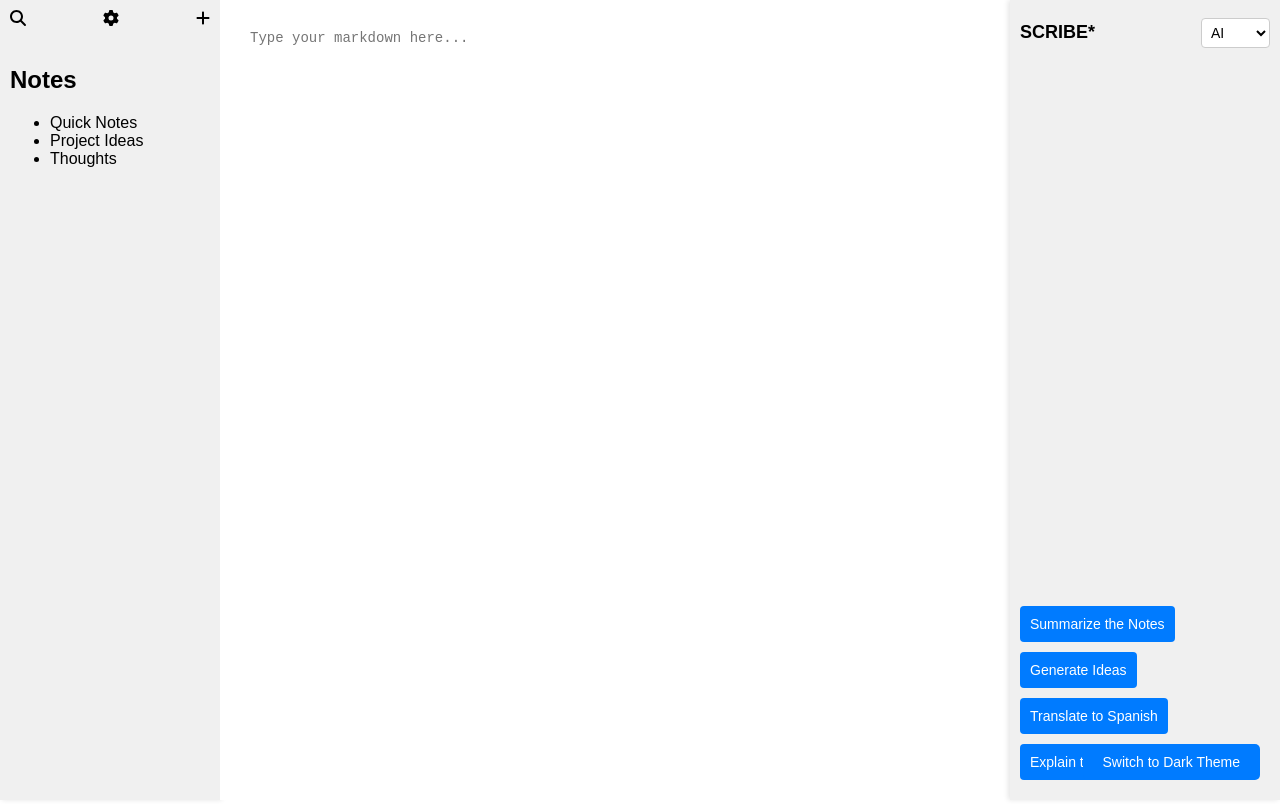
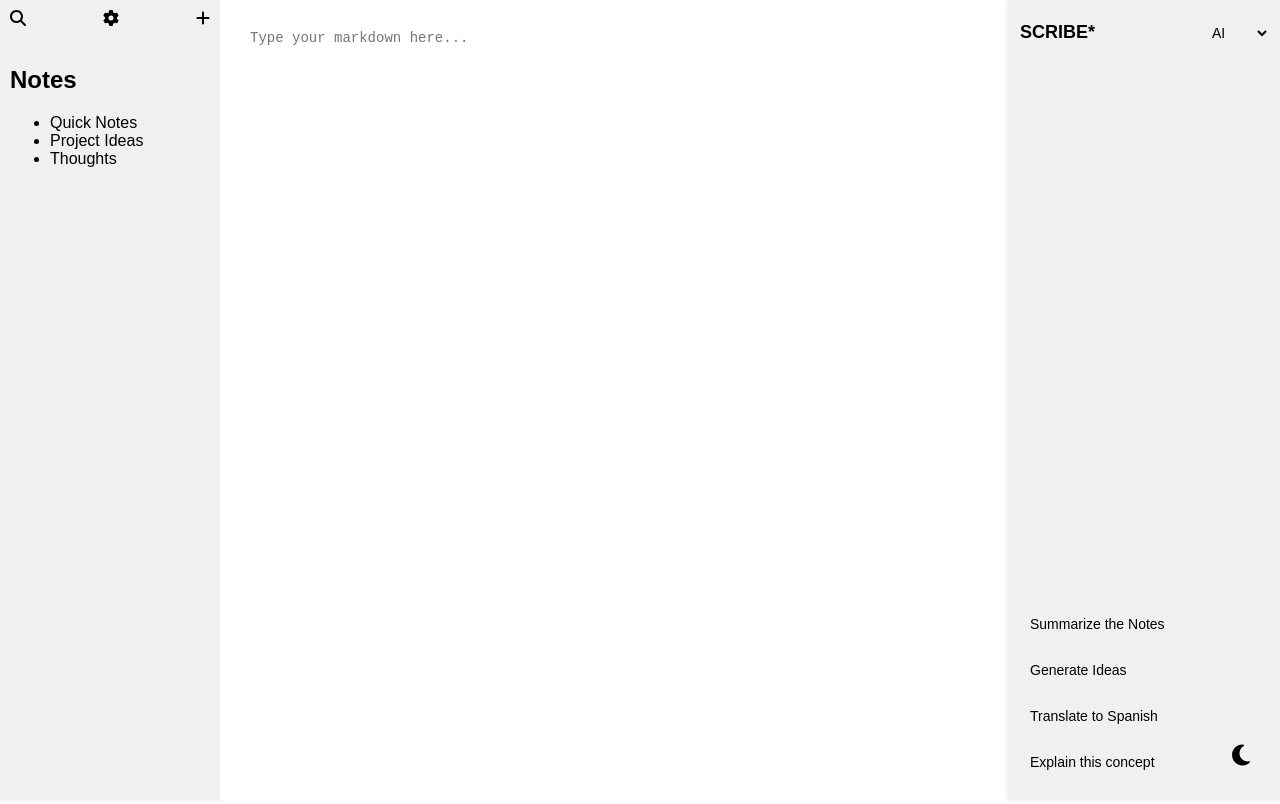
Before and after one commit to Ishitha0011/SCRIBE, a React (Create React App) app: page / in a window 1280 px wide. Built offline with nearby package versions, Linux system fonts and the light colour scheme.

Commit message:
ThemeContext changes

```diff
--- a/package.json
+++ b/package.json
@@ -3,6 +3,7 @@
   "version": "0.1.0",
   "private": true,
   "dependencies": {
+    "@fortawesome/fontawesome-free": "^6.7.0",
     "@fortawesome/free-regular-svg-icons": "^6.7.0",
     "@fortawesome/free-solid-svg-icons": "^6.7.0",
     "@fortawesome/react-fontawesome": "^0.2.2",
--- a/src/App.css
+++ b/src/App.css
@@ -105,52 +105,24 @@ textarea {
   background-color: var(--button-hover-bg-color);
 }
 
-/* ThemeSwitcher */
 .ThemeSwitcher {
   position: absolute;
   bottom: 20px;
   right: 20px;
-  padding: 10px 20px;
-  background-color: var(--button-bg-color);
-  color: var(--button-text-color);
+  padding: 10px;
+  background-color: transparent;
   border: none;
-  border-radius: 5px;
   cursor: pointer;
-  font-size: 14px;
-  transition: background-color 0.3s;
+  font-size: 24px;
+  transition: color 0.3s;
 }
 
-.ThemeSwitcher:hover {
-  opacity: 0.8;
+.ThemeSwitcher i,
+.ThemeSwitcher svg {
+  color: var(--button-bg-color);
 }
 
-/* Color Variables for Themes */
-:root {
-  --sidebar-bg-color: #f0f0f0;
-  --editor-bg-color: #ffffff;
-  --editor-text-color: #000000;
-  --textarea-bg-color: #ffffff;
-  --textarea-text-color: #000000;
-  --dropdown-bg-color: #ffffff;
-  --dropdown-text-color: #000000;
-  --dropdown-border-color: #cccccc;
-  --dropdown-hover-bg-color: #e0e0e0;
-  --button-bg-color: #007bff;
-  --button-text-color: white;
-  --button-hover-bg-color: #0056b3;
+.ThemeSwitcher.dark i,
+.ThemeSwitcher.dark svg {
+  color: var(--button-hover-bg-color);
 }
-
-.App.dark {
-  --sidebar-bg-color: #1a1a1a;
-  --editor-bg-color: #121212;
-  --editor-text-color: #ffffff;
-  --textarea-bg-color: #1e1e1e;
-  --textarea-text-color: #ffffff;
-  --dropdown-bg-color: #333333;
-  --dropdown-text-color: #ffffff;
-  --dropdown-border-color: #444444;
-  --dropdown-hover-bg-color: #444444;
-  --button-bg-color: #4caf50;
-  --button-text-color: white;
-  --button-hover-bg-color: #3a8e41;
-}
--- a/src/App.js
+++ b/src/App.js
@@ -1,14 +1,13 @@
-import React, { useState } from 'react';
+import React from 'react';
 import './App.css';
 import Sidebar from './components/Sidebar';
 import RightSidebar from './components/RightSidebar';
+import { FontAwesomeIcon } from '@fortawesome/react-fontawesome';
+import { faMoon } from '@fortawesome/free-solid-svg-icons';
+import { ThemeProvider, useTheme } from './ThemeContext';
 
 function App() {
-  const [theme, setTheme] = useState('light'); // Default theme is light
-
-  const toggleTheme = () => {
-    setTheme((prevTheme) => (prevTheme === 'light' ? 'dark' : 'light'));
-  };
+  const { theme, toggleTheme } = useTheme();
 
   return (
     <div className={`App ${theme}`}>
@@ -17,8 +16,8 @@ function App() {
         <textarea placeholder="Type your markdown here..." />
       </div>
       <RightSidebar />
-      <button className="ThemeSwitcher" onClick={toggleTheme}>
-        Switch to {theme === 'light' ? 'Dark' : 'Light'} Theme
+      <button className={`ThemeSwitcher ${theme === 'dark' ? 'dark' : ''}`} onClick={toggleTheme}>
+        <FontAwesomeIcon icon={faMoon} />
       </button>
     </div>
   );
--- a/src/ThemeContext.js
+++ b/src/ThemeContext.js
@@ -1,16 +1,38 @@
-import React, { createContext, useState, useContext } from 'react';
+import React, { createContext, useState, useContext, useEffect } from 'react';
 
 const ThemeContext = createContext();
 
 export const ThemeProvider = ({ children }) => {
-  const [isDarkMode, setIsDarkMode] = useState(false);
+  const [theme, setTheme] = useState(() => {
+    return localStorage.getItem('theme') || 'light';
+  });
+
+  useEffect(() => {
+    localStorage.setItem('theme', theme);
+    // Apply theme-specific CSS variables
+    if (theme === 'dark') {
+      document.documentElement.style.setProperty('--sidebar-bg-color', '#333');
+      document.documentElement.style.setProperty('--editor-bg-color', '#222');
+      document.documentElement.style.setProperty('--editor-text-color', '#fff');
+      document.documentElement.style.setProperty('--textarea-bg-color', '#444');
+      document.documentElement.style.setProperty('--textarea-text-color', '#fff');
+      // Add more variables for dark theme
+    } else {
+      document.documentElement.style.setProperty('--sidebar-bg-color', '#f0f0f0');
+      document.documentElement.style.setProperty('--editor-bg-color', '#fff');
+      document.documentElement.style.setProperty('--editor-text-color', '#000');
+      document.documentElement.style.setProperty('--textarea-bg-color', '#fff');
+      document.documentElement.style.setProperty('--textarea-text-color', '#000');
+      // Reset other variables for light theme
+    }
+  }, [theme]);
 
   const toggleTheme = () => {
-    setIsDarkMode((prev) => !prev);
+    setTheme((prevTheme) => (prevTheme === 'light' ? 'dark' : 'light'));
   };
 
   return (
-    <ThemeContext.Provider value={{ isDarkMode, toggleTheme }}>
+    <ThemeContext.Provider value={{ theme, toggleTheme }}>
       {children}
     </ThemeContext.Provider>
   );
--- a/src/index.js
+++ b/src/index.js
@@ -2,11 +2,14 @@ import React from 'react';
 import ReactDOM from 'react-dom/client';
 import './index.css';
 import App from './App';
-
+import { ThemeProvider } from './ThemeContext';
+import '@fortawesome/fontawesome-free/css/all.min.css';
 
 const root = ReactDOM.createRoot(document.getElementById('root'));
 root.render(
   <React.StrictMode>
-    <App />
+    <ThemeProvider>
+      <App />
+    </ThemeProvider>
   </React.StrictMode>
 );
```
Also changed, not shown: 1 other file (tests, documents, lock files or other folders).
